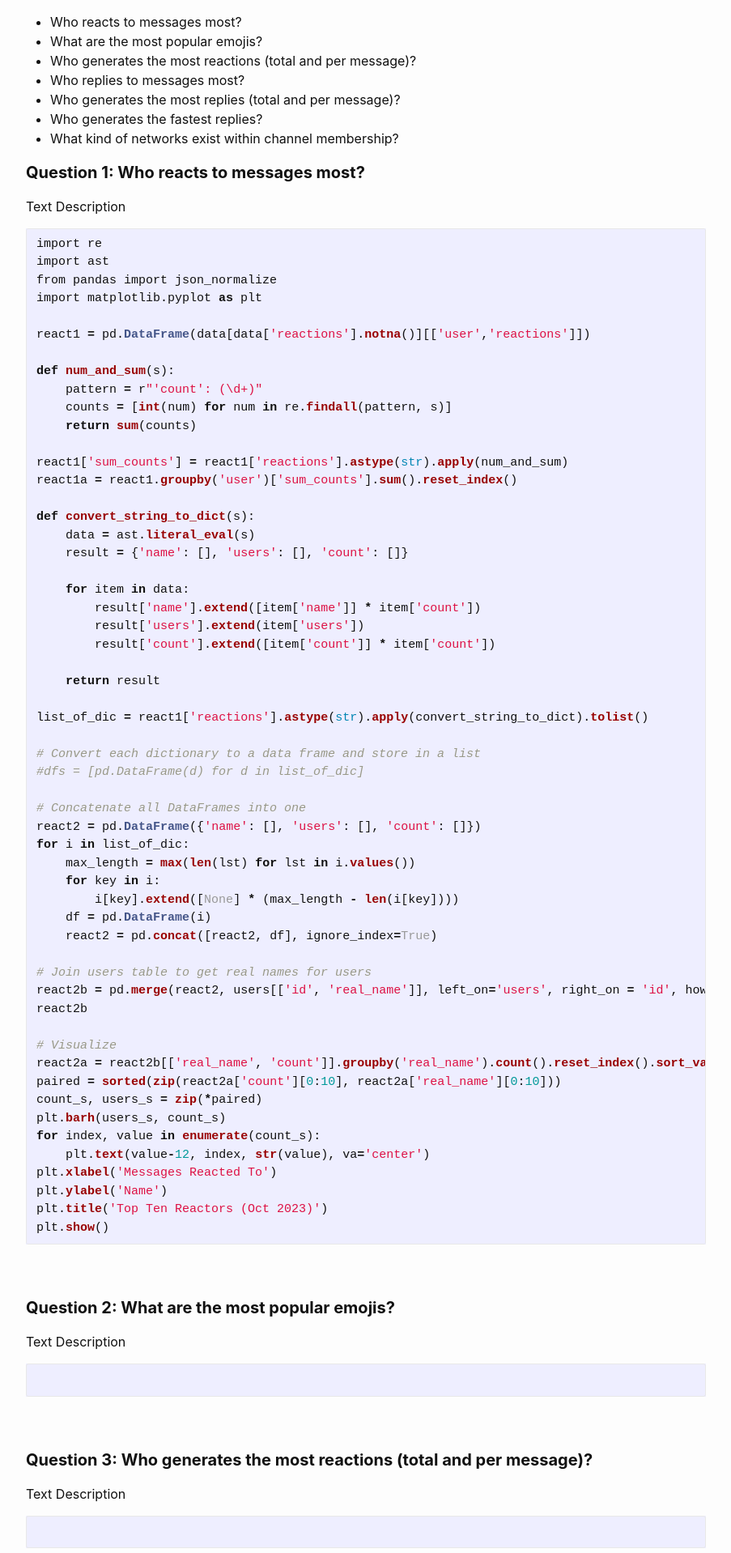
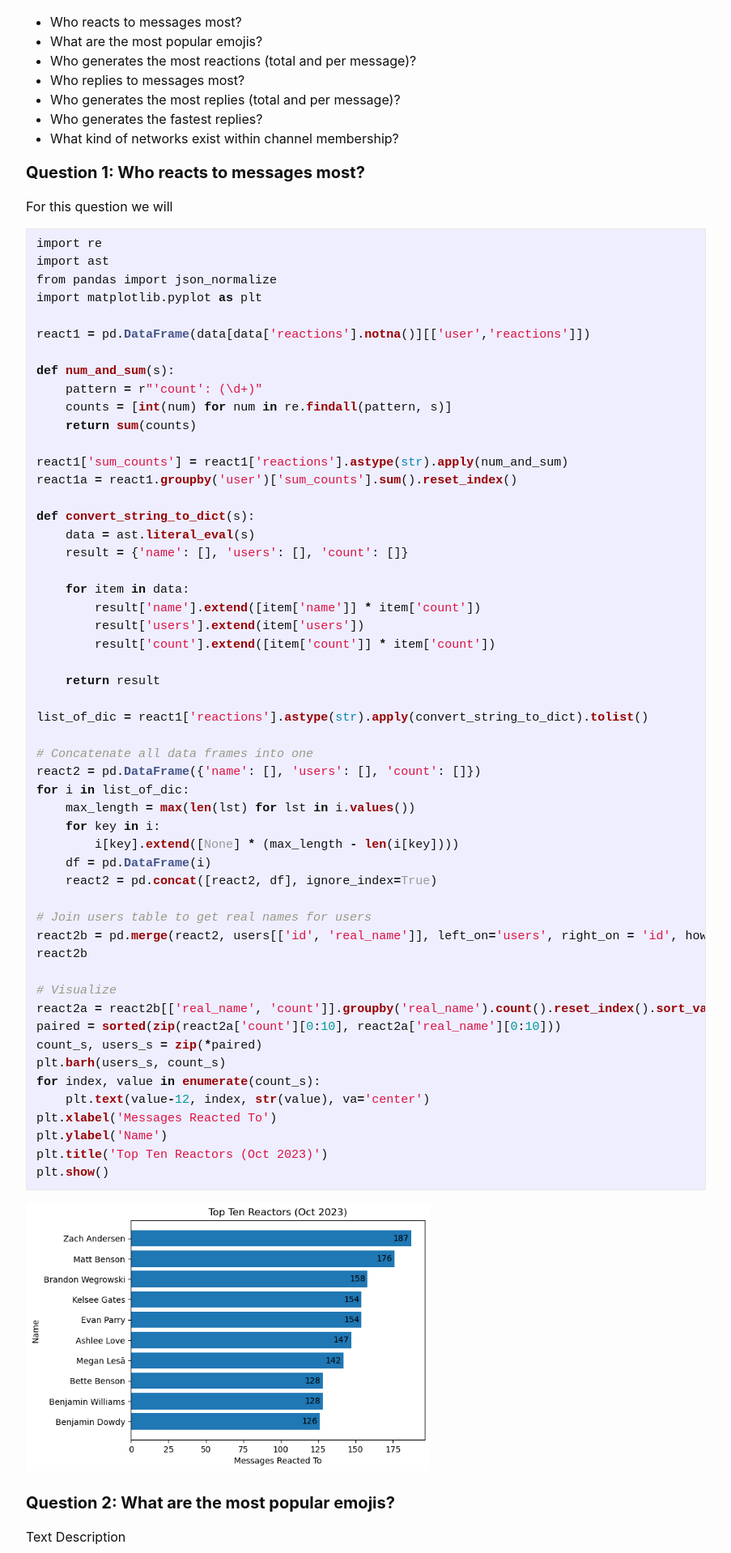
Before and after one commit to bwegr/386, a Jekyll site: the page built from _posts/2023-12-14-project2.md, in a window 1280 px wide. Shown: the part 546-2464 px from the top of the page at 81% size, without its empty margins (188-1091 px from the left). Built offline with Jekyll 4.4.1, drawn with Linux system fonts in a browser that asks for light colours; comment, search, counter and statistics services are not loaded.

Commit message:
Update 2023-12-14-project2.md

````diff
--- a/_posts/2023-12-14-project2.md
+++ b/_posts/2023-12-14-project2.md
@@ -18,7 +18,7 @@ This is Part 2 of my project exploring BYU MBA Slack data. Now that our data is
 
 #### **Question 1: Who reacts to messages most?**
 
-Text Description
+For this question we will
 
 ```python
 import re
@@ -49,10 +49,7 @@ def convert_string_to_dict(s):
 
 list_of_dic = react1['reactions'].astype(str).apply(convert_string_to_dict).tolist()
 
-# Convert each dictionary to a data frame and store in a list
-#dfs = [pd.DataFrame(d) for d in list_of_dic]
-
-# Concatenate all DataFrames into one
+# Concatenate all data frames into one
 react2 = pd.DataFrame({'name': [], 'users': [], 'count': []})
 for i in list_of_dic:
     max_length = max(len(lst) for lst in i.values())
@@ -77,7 +74,7 @@ plt.ylabel('Name')
 plt.title('Top Ten Reactors (Oct 2023)')
 plt.show()
 ```
-<html><br><br></html>
+<html><img src="https://raw.githubusercontent.com/bwegr/386/main/assets/images/topreactors.png" alt="" style="width:500px; align: center;"/><br><br></html>
 
 #### **Question 2: What are the most popular emojis?**
 
````
